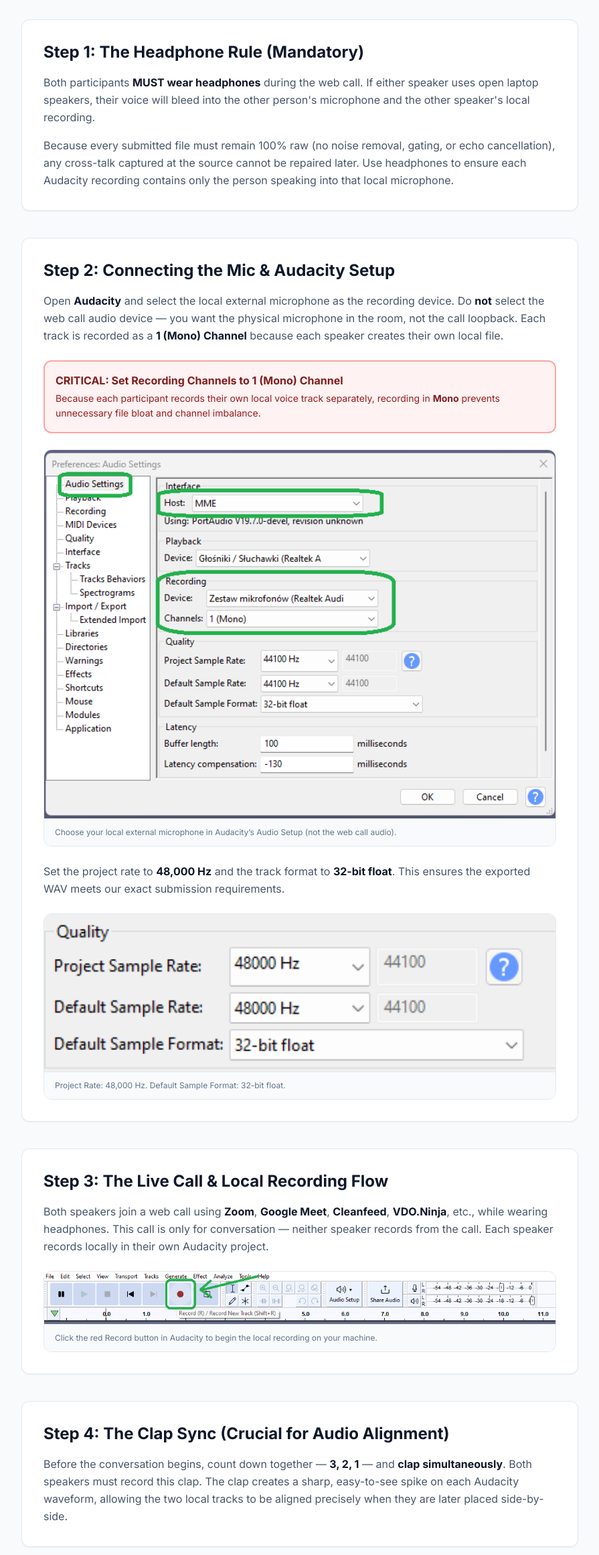
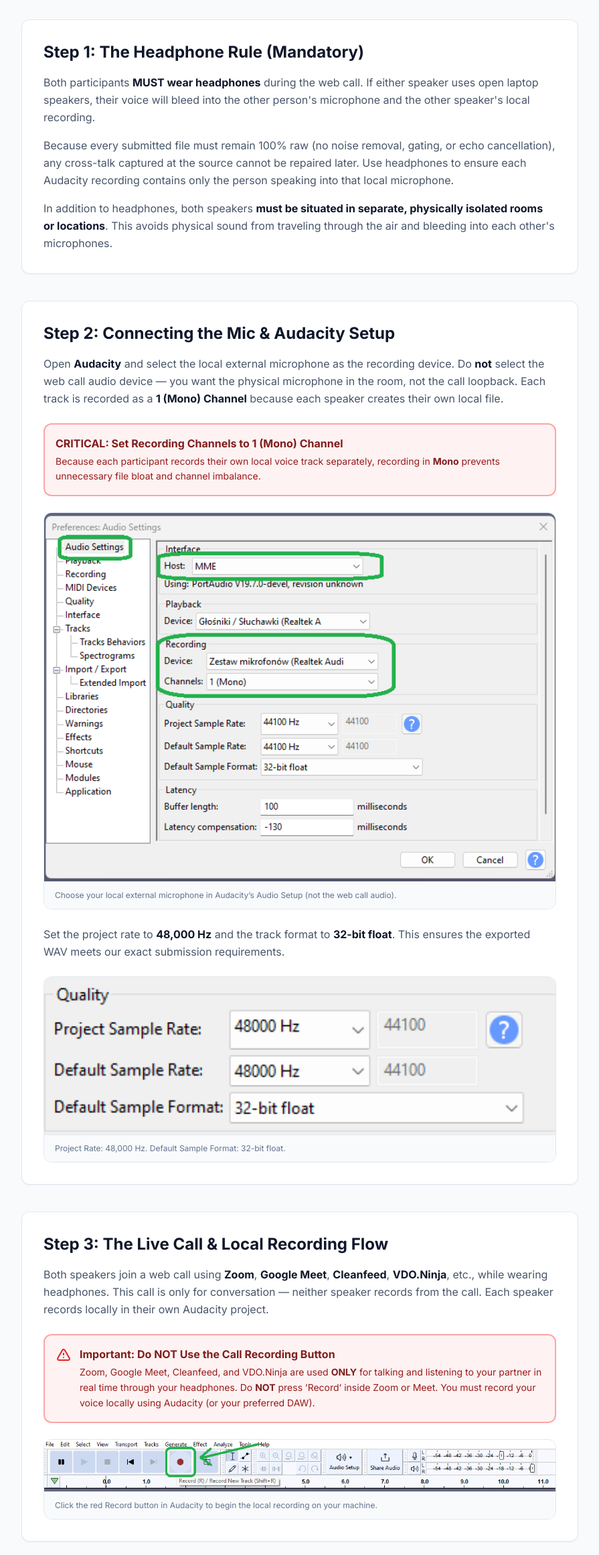
Before and after one commit to marpo235/job-portal, a plain HTML site: page instructions.html in a window 1280 px wide. Shown: the part 945-3267 px from the top of the page at 67% size, without its empty margins (192-1087 px from the left). Drawn offline with nearby package versions, Linux system fonts and the light colour scheme.

Commit message:
fix: clarify speaker separation, microphone requirements, and DAW recording rules

```diff
--- a/instructions.html
+++ b/instructions.html
@@ -102,6 +102,9 @@
         <p class="text-slate-600 leading-relaxed">
           Because every submitted file must remain 100% raw (no noise removal, gating, or echo cancellation), any cross-talk captured at the source cannot be repaired later. Use headphones to ensure each Audacity recording contains only the person speaking into that local microphone.
         </p>
+        <p class="text-slate-600 leading-relaxed mt-4">
+          In addition to headphones, both speakers <strong class="text-slate-900">must be situated in separate, physically isolated rooms or locations</strong>. This avoids physical sound from traveling through the air and bleeding into each other&apos;s microphones.
+        </p>
       </section>
 
       <!-- Step 2 -->
@@ -153,6 +156,16 @@
         <p class="text-slate-600 leading-relaxed mb-6">
           Both speakers join a web call using <strong class="text-slate-900">Zoom</strong>, <strong class="text-slate-900">Google Meet</strong>, <strong class="text-slate-900">Cleanfeed</strong>, <strong class="text-slate-900">VDO.Ninja</strong>, etc., while wearing headphones. This call is only for conversation &mdash; neither speaker records from the call. Each speaker records locally in their own Audacity project.
         </p>
+
+        <div class="rounded-xl border-2 border-red-300 bg-red-50 p-4 mb-6 flex items-start gap-3">
+          <svg xmlns="http://www.w3.org/2000/svg" class="shrink-0 h-6 w-6 text-red-600 mt-0.5" fill="none" viewBox="0 0 24 24" stroke="currentColor" stroke-width="2" aria-hidden="true">
+            <path stroke-linecap="round" stroke-linejoin="round" d="M12 9v2m0 4h.01m-6.938 4h13.856c1.54 0 2.502-1.667 1.732-3L13.732 4c-.77-1.333-2.694-1.333-3.464 0L3.34 16c-.77 1.333.192 3 1.732 3z" />
+          </svg>
+          <div>
+            <h3 class="font-bold text-red-900 mb-1">Important: Do NOT Use the Call Recording Button</h3>
+            <p class="text-sm text-red-800 leading-relaxed">Zoom, Google Meet, Cleanfeed, and VDO.Ninja are used <strong class="text-red-900">ONLY</strong> for talking and listening to your partner in real time through your headphones. Do <strong class="text-red-900">NOT</strong> press &rsquo;Record&rsquo; inside Zoom or Meet. You must record your voice locally using Audacity (or your preferred DAW).</p>
+          </div>
+        </div>
 
         <figure class="rounded-xl border border-slate-200 overflow-hidden bg-white">
           <div class="relative">
```
Also changed, not shown: index.html (+8 -1 lines).
